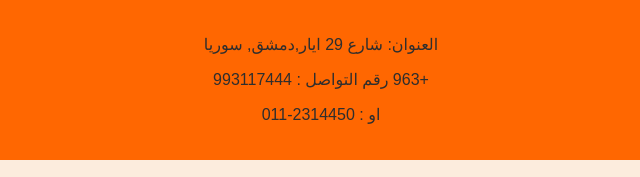
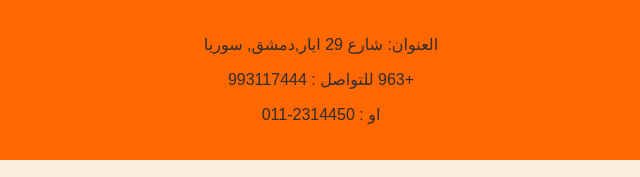
Before and after one commit to kindiweb/AlKindi-Institute, a plain HTML site: page index.html in a window 1280 px wide. Shown: the part 2089-2266 px from the top of the page, 319-959 px from the left. Drawn offline with Linux system fonts and the light colour scheme.

Commit message:
Update index.html

```diff
--- a/index.html
+++ b/index.html
@@ -321,7 +321,7 @@
             <div class="contact-info">
 
                 <p>العنوان: شارع 29 ايار,دمشق, سوريا</p>
-                <p>+963 رقم التواصل : 993117444</p>
+                <p>+963 للتواصل : 993117444</p>
                 <p>او : 2314450-011</p>
             </div>
             <!--<div class="social-icons">
```
